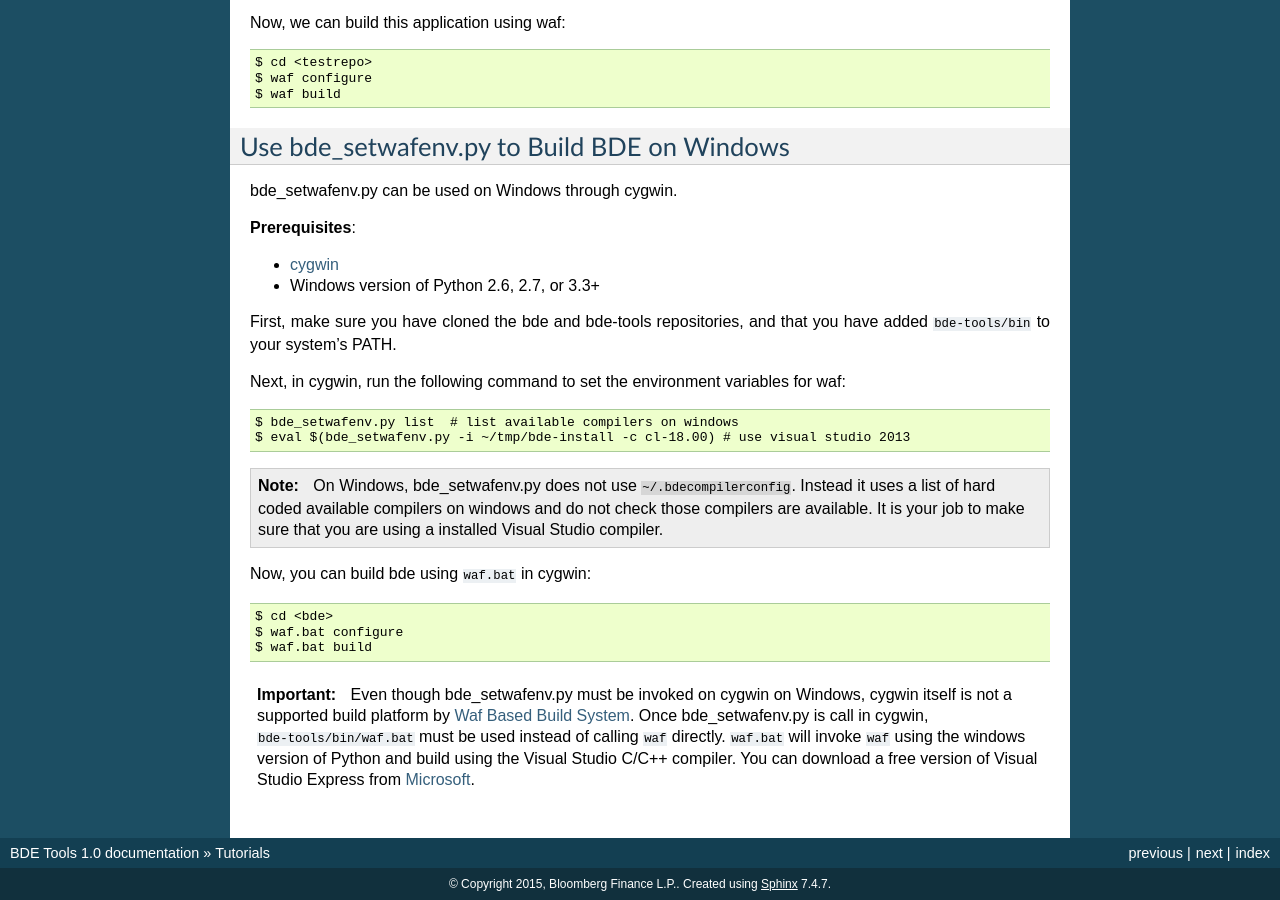
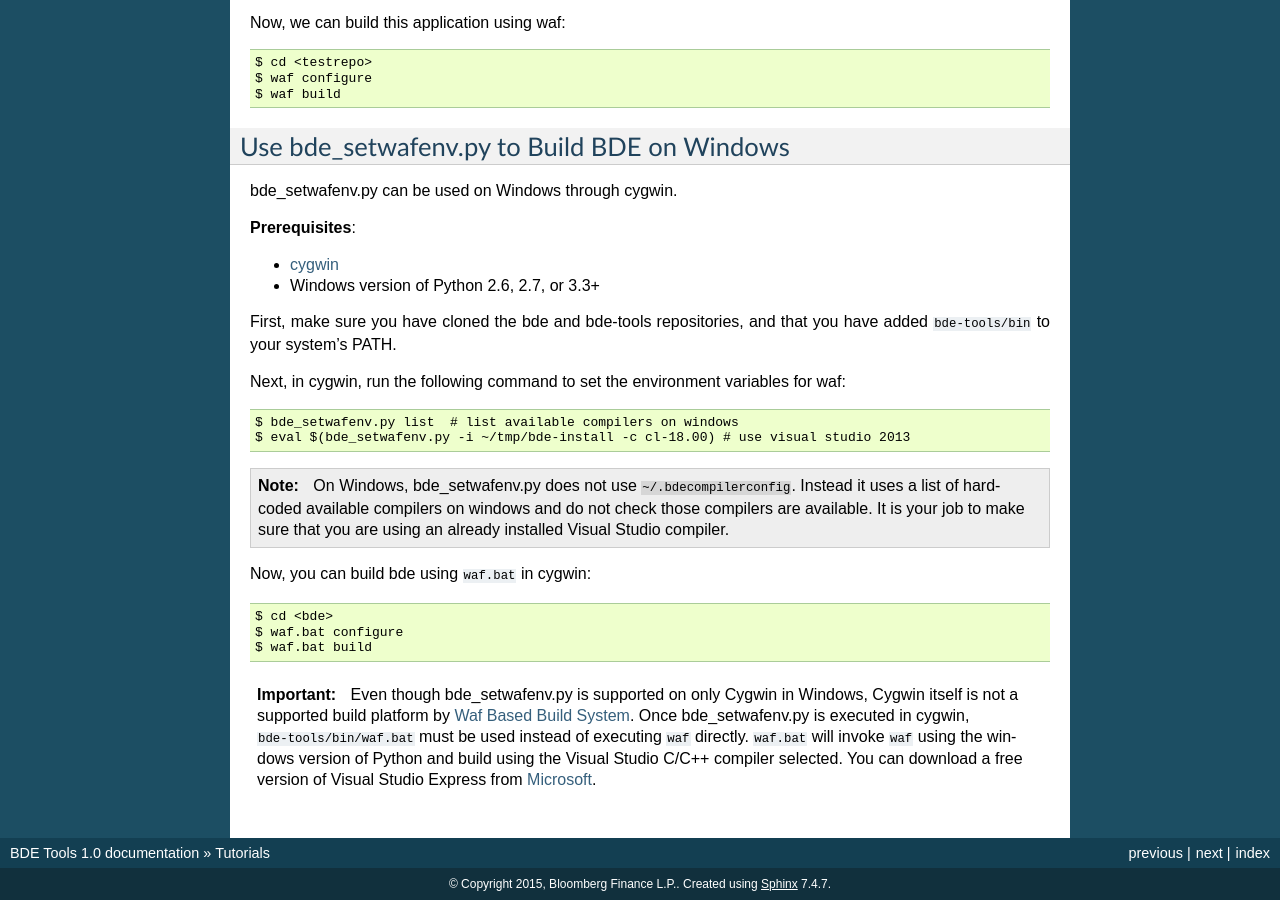
Before and after one commit to bloomberg/bde-tools, a Sphinx documentation site: the page built from doc/tutorials.rst, in a window 1280 px wide and 900 px high, scrolled down 3418 px. Built offline with Sphinx 7.4.7, drawn with Linux system fonts in a browser that asks for light colours; some of the changed text lies outside the part shown.

Commit message:
Fix typos in tutorials.rst

```diff
--- a/doc/tutorials.rst
+++ b/doc/tutorials.rst
@@ -124,7 +124,7 @@ evaluated to set the environment variables:
    export PKG_CONFIG_PATH="/tmp/bde-install/unix-linux-x86_64-3.2.0-gcc-4.7.2-dbg_exc_mt_64/lib/pkgconfig"
    unset BDE_WAF_COMP_FLAGS
 
-Then, build bde using waf:
+Then, build BDE using waf:
 
 ::
 
@@ -265,10 +265,9 @@ Next, in cygwin, run the following command to set the environment variables for
 .. note::
 
    On Windows, bde_setwafenv.py does not use ``~/.bdecompilerconfig``. Instead
-   it uses a list of hard coded available compilers on windows and do not check
+   it uses a list of hard-coded available compilers on windows and do not check
    those compilers are available. It is your job to make sure that you are
-   using a installed Visual Studio compiler.
-
+   using an already installed Visual Studio compiler.
 
 Now, you can build bde using ``waf.bat`` in cygwin:
 
@@ -280,13 +279,13 @@ Now, you can build bde using ``waf.bat`` in cygwin:
 
 .. important::
 
-   Even though bde_setwafenv.py must be invoked on cygwin on Windows, cygwin
+   Even though bde_setwafenv.py is supported on only Cygwin in Windows, Cygwin
    itself is not a supported build platform by :ref:`waf-top`.  Once
-   bde_setwafenv.py is call in cygwin, ``bde-tools/bin/waf.bat`` must be used
-   instead of calling ``waf`` directly. ``waf.bat`` will invoke ``waf`` using
-   the windows version of Python and build using the Visual Studio C/C++
-   compiler.  You can download a free version of Visual Studio Express from
-   `Microsoft
+   bde_setwafenv.py is executed in cygwin, ``bde-tools/bin/waf.bat`` must be
+   used instead of executing ``waf`` directly. ``waf.bat`` will invoke ``waf``
+   using the windows version of Python and build using the Visual Studio C/C++
+   compiler selected.  You can download a free version of Visual Studio Express
+   from `Microsoft
    <https://www.visualstudio.com/en-us/products/visual-studio-express-vs.aspx>`_.
 
 .. TODO: Building an Library That Does Not Depend on BDE
```
